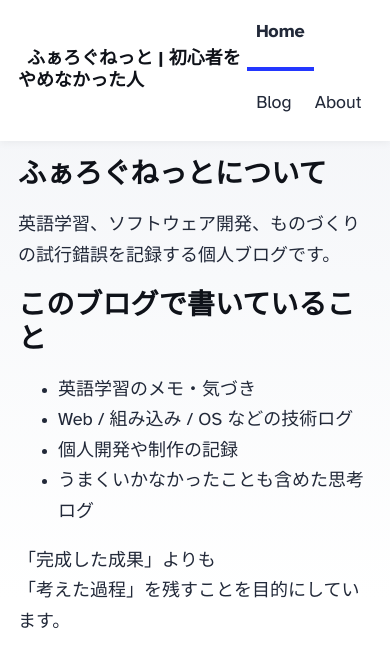
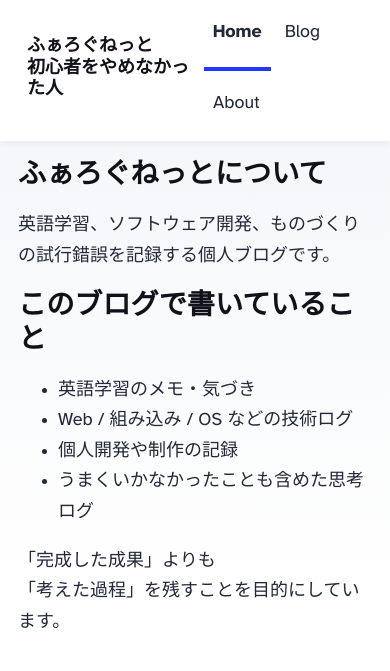
Before and after one commit to falog/falog.net, an Astro site: page / in a window 390 px wide. Shown: the top 671 px of the page. Built offline with nearby package versions, Linux system fonts and the light colour scheme; Astro itself is replaced by a stand-in of ours.

Commit message:
fix:screen

```diff
--- a/src/components/Header.astro
+++ b/src/components/Header.astro
@@ -5,7 +5,13 @@ import HeaderLink from './HeaderLink.astro';
 
 <header>
 	<nav>
-		<h2><a href="/">{SITE_TITLE}</a></h2>
+		<h2>
+			<a href="/" class="site-title">
+				<span class="title-main">ふぁろぐねっと</span>
+				<span class="title-separator"> | </span>
+				<span class="title-sub">初心者をやめなかった人</span>
+			</a>
+		</h2>
 		<div class="internal-links">
 			<HeaderLink href="/">Home</HeaderLink>
 			<HeaderLink href="/blog">Blog</HeaderLink>
@@ -50,6 +56,25 @@ import HeaderLink from './HeaderLink.astro';
 	h2 a.active {
 		text-decoration: none;
 	}
+
+	.site-title {
+		display: inline-flex;
+		flex-wrap: wrap;
+		align-items: center;
+		gap: 0;
+	}
+
+	@media (max-width: 600px) {
+		.site-title {
+			flex-direction: column;
+			align-items: flex-start;
+			line-height: 1.2;
+		}
+
+		.title-separator {
+			display: none;
+		}
+	}
 	nav {
 		display: flex;
 		align-items: center;
```
